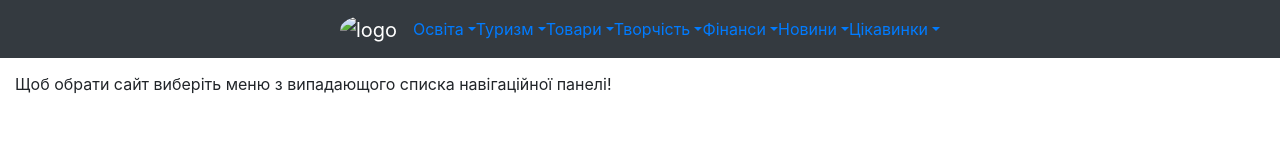
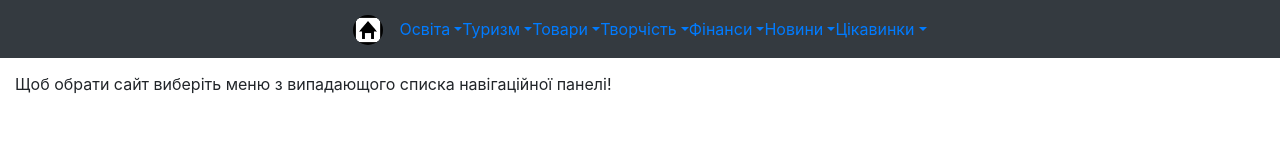
Before and after one commit to Andiry-sys/SiteWithPages, a plain HTML site: page index.html in a window 1280 px wide. Drawn offline with nearby package versions, Linux system fonts and the light colour scheme.

Commit message:
Update index.html

```diff
--- a/index.html
+++ b/index.html
@@ -14,7 +14,7 @@
 <nav class="navbar navbar-expand bg-dark navbar-dark justify-content-center fixed-top">
 
   <a class="navbar-brand" href="#">
-    <img class="rounded-circle" src="images\home2.png" alt="logo" style="width:30px;">
+    <img class="rounded-circle" src="home2.png" alt="logo" style="width:30px;">
   </a>
 
 
```
